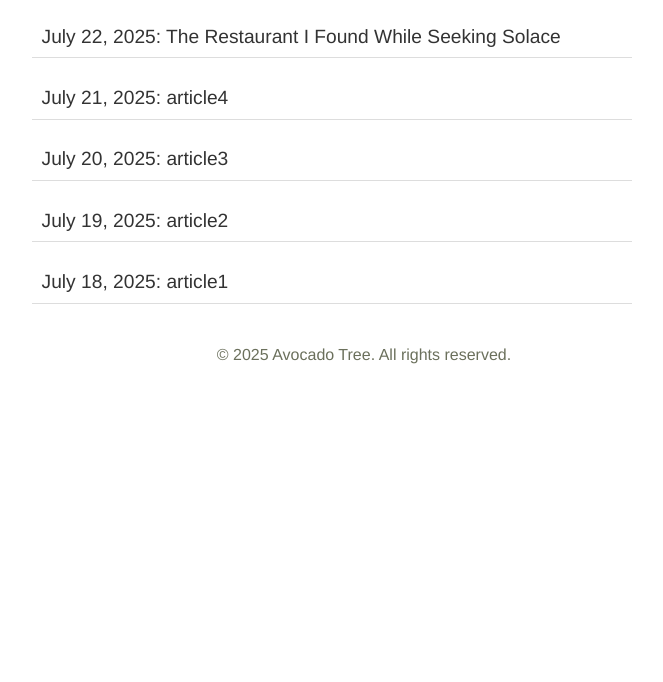
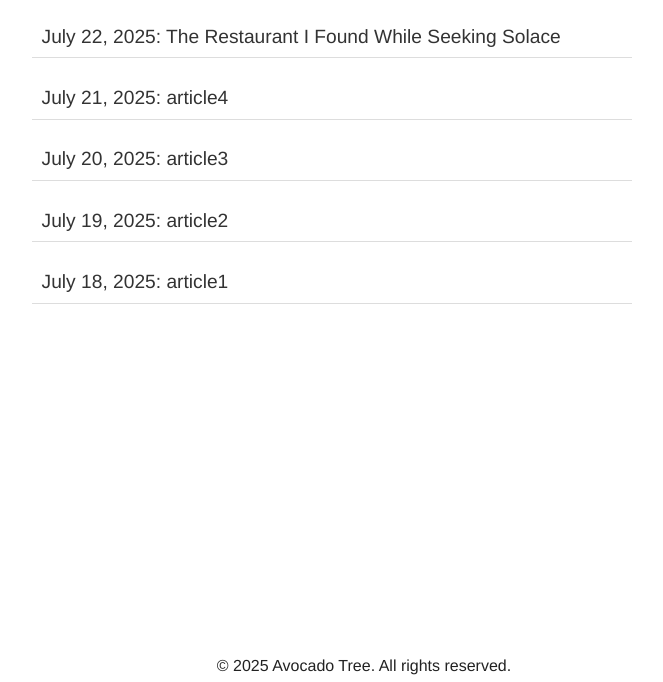
Before and after one commit to Avocado-Tree502/pdf-blog, a plain HTML site: page index.html in a window 1280 px wide. Shown: the part 118-800 px from the top of the page, without its empty margins (308-971 px from the left). Drawn offline with Linux system fonts and the light colour scheme.

Commit message:
Update index.html

```diff
--- a/index.html
+++ b/index.html
@@ -44,11 +44,11 @@
     }
     footer {
       position: fixed;
-      bottom: 0.5;
+      bottom: 0;
       width: 100%;
       height: 3em;
       background-color: #ffffff;
-      color: #6b705c;
+      color: #222;
       text-align: center;
       line-height: 2em;
     }
```
